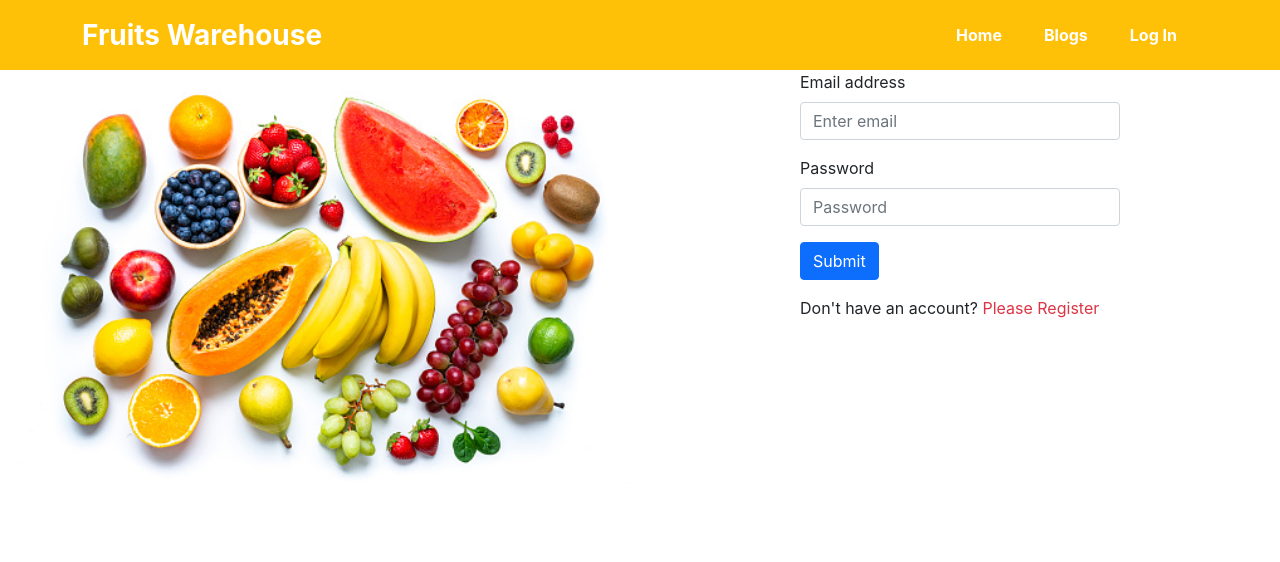
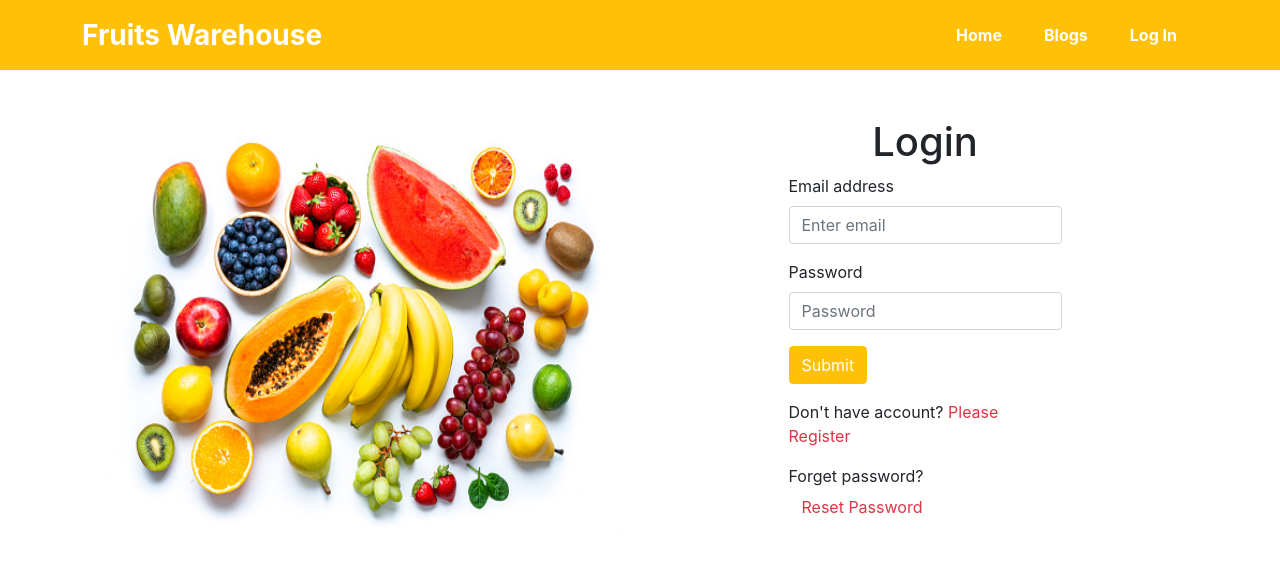
Before and after one commit to mirajulalam/fruits-warehouse-clint-website, a React (Create React App) app: page /login in a window 1280 px wide. Shown: the top 562 px of the page. Built offline with nearby package versions, Linux system fonts and the light colour scheme.

Commit message:
reset password toast added

```diff
--- a/package.json
+++ b/package.json
@@ -14,6 +14,7 @@
     "react-firebase-hooks": "^5.0.3",
     "react-router-dom": "^6.3.0",
     "react-scripts": "5.0.1",
+    "react-toastify": "^8.2.0",
     "web-vitals": "^2.1.4"
   },
   "scripts": {
--- a/src/App.js
+++ b/src/App.js
@@ -5,6 +5,7 @@ import Header from './components/Header/Header';
 import NotFound from './components/NotFound/NotFound';
 import Login from './components/Login/Login/Login';
 import Register from './components/Login/Register/Register';
+import { ToastContainer } from 'react-toastify';
 function App() {
   return (
     <div>
@@ -16,6 +17,7 @@ function App() {
         <Route path='/register' element={<Register></Register>}></Route>
         <Route path='*' element={<NotFound></NotFound>}></Route>
       </Routes>
+      <ToastContainer></ToastContainer>
     </div>
   );
 }
--- /dev/null
+++ b/src/components/Header/Header.css
@@ -0,0 +1,3 @@
+.btn-link:hover {
+    background-color: orangered;
+}
--- a/src/components/Header/Header.js
+++ b/src/components/Header/Header.js
@@ -1,7 +1,7 @@
 import React from 'react';
 import { Container, Nav, Navbar, NavDropdown } from 'react-bootstrap';
 import { Link } from 'react-router-dom';
-
+import './Header.css';
 const Header = () => {
     return (
         <div>
--- a/src/components/Login/Login/Login.js
+++ b/src/components/Login/Login/Login.js
@@ -1,9 +1,12 @@
-import React from 'react';
+import { async } from '@firebase/util';
+import React, { useRef } from 'react';
 import { Button, Form } from 'react-bootstrap';
-import { useSignInWithEmailAndPassword } from 'react-firebase-hooks/auth';
+import { useSendPasswordResetEmail, useSignInWithEmailAndPassword } from 'react-firebase-hooks/auth';
 import { Link, useLocation, useNavigate } from 'react-router-dom';
 import auth from '../../../firebase.init';
 import loginImages1 from '../../../Images/loginImages.jpg';
+import { toast } from 'react-toastify';
+import 'react-toastify/dist/ReactToastify.css';
 const Login = () => {
     const [
         signInWithEmailAndPassword,
@@ -11,6 +14,11 @@ const Login = () => {
         loading,
         error,
     ] = useSignInWithEmailAndPassword(auth);
+    const [sendPasswordResetEmail, sending] = useSendPasswordResetEmail(
+        auth
+    );
+    const emailRef = useRef('');
+    const passwordRef = useRef('');
     const navigate = useNavigate();
     const location = useLocation();
     const from = location.state?.from?.pathname || "/";
@@ -24,35 +32,47 @@ const Login = () => {
     }
     const handleLogin = event => {
         event.preventDefault();
-        const email = event.target.email.value;
-        const password = event.target.password.value;
+        const email = emailRef.current.value;
+        const password = passwordRef.current.value;
 
         signInWithEmailAndPassword(email, password)
     }
+    const resetPassword = async () => {
+        const email = emailRef.current.value;
+        if (email) {
+            await sendPasswordResetEmail(email);
+            toast('Send Email')
+        }
+        else {
+            toast('Please enter your email address')
+        }
+    }
     return (
-        <div className='login-section'>
-            <div>
-                <img className='w-100' src={loginImages1} alt="" />
+        <div className='login-section container'>
+            <div className="row">
+
+                <div className='col-sm-12 col-md-6 mt-5'>
+                    <img className='w-100 h-100' src={loginImages1} alt="" />
                 </div>
-            <div>
+                <div className='col-sm-12 col-md-6 mt-5'>
+                    <h1 className='text-center'>Login</h1>
                     <Form onSubmit={handleLogin} className='w-50 mx-auto'>
-
                         <Form.Group className="mb-3" controlId="formBasicEmail">
                             <Form.Label>Email address</Form.Label>
-                        <Form.Control name='email' type="email" placeholder="Enter email" required />
+                            <Form.Control ref={emailRef} name='email' type="email" placeholder="Enter email" required />
                         </Form.Group>
                         <Form.Group className="mb-3" controlId="formBasicPassword">
                             <Form.Label>Password</Form.Label>
-                        <Form.Control name='password' type="password" placeholder="Password" required />
+                            <Form.Control ref={passwordRef} name='password' type="password" placeholder="Password" required />
                         </Form.Group>
-
-
-                    <Button variant="primary" type="submit">
+                        <Button variant="warning" type="submit" className='text-white btn-submit'>
                             Submit
                         </Button>
                     </Form>
-                <p className='mx-auto w-50 mt-2'>{errorMessage}</p>
-                <p className='mx-auto w-50 mt-2'>Don't have an account?  <Link to='/register' className='text-danger text-decoration-none pe-auto'>  Please Register</Link></p>
+                    <p className='mx-auto mt-2 '>{errorMessage}</p>
+                    <p className='mx-auto mt-3 w-50'>Don't have account?  <Link to='/register' className='text-danger text-decoration-none pe-auto'> Please Register</Link></p>
+                    <p className='mx-auto mt-3 w-50'>Forget password?  <button className='btn btn-link text-danger text-decoration-none pe-auto' onClick={resetPassword}>Reset Password</button></p>
+                </div>
             </div>
         </div>
     );
--- a/src/components/Login/Register/Register.css
+++ b/src/components/Login/Register/Register.css
@@ -1,15 +1,19 @@
-.login-section {
+/* .login-section {
     display: grid;
     grid-template-columns: repeat(2, 1fr);
+} */
+
+
+.btn-submit:hover {
+    background-color: orangered;
 }
-
 
 
 
 /*-------------------------------
  login register responsive layout
 ---------------------------------*/
-@media only screen and(max-width:576px) {
+/* @media only screen and(max-width:576px) {
     .login-section {
         display: grid;
         grid-template-columns: 12;
@@ -21,4 +25,4 @@
         display: grid;
         grid-template-columns: 12;
     }
-}
+} */
--- a/src/components/Login/Register/Register.js
+++ b/src/components/Login/Register/Register.js
@@ -39,11 +39,13 @@ const Register = () => {
 
     }
     return (
-        <div className='login-section'>
-            <div>
-                <img className='w-100' src={loginImages} alt="" />
+        <div className='login-section container'>
+            <div className="row">
+                <div className='col-sm-12 col-md-6 mt-5'>
+                    <img className='w-100 h-100' src={loginImages} alt="" />
                 </div>
-            <div>
+                <div className='col-sm-12 col-md-6 mt-5'>
+                    <h1 className='text-center'>Register</h1>
                     <Form onSubmit={handleRegister} className='w-50 mx-auto'>
                         <Form.Group className="mb-3" controlId="formBasicEmail">
                             <Form.Label>Your name</Form.Label>
@@ -62,13 +64,14 @@ const Register = () => {
                             <Form.Control name='confirmPassword' type="password" placeholder="Confirm Password" required />
                         </Form.Group>
 
-                    <Button variant="primary" type="submit">
+                        <Button variant="warning" type="submit" className='text-white btn-submit'>
                             Submit
                         </Button>
                     </Form>
                     <p className='mx-auto w-50 mt-3'>Already have an account?  <Link to='/login' className='text-danger text-decoration-none pe-auto'> Please Login</Link></p>
                 </div>
             </div>
+        </div>
     );
 };
 
```
Also changed, not shown: src/components/Login/SocialLogin/SocialLogin.js (added, +11 -0 lines), 1 other file (tests, documents, lock files or other folders). Lines whose indentation alone changed are shown as unchanged.
